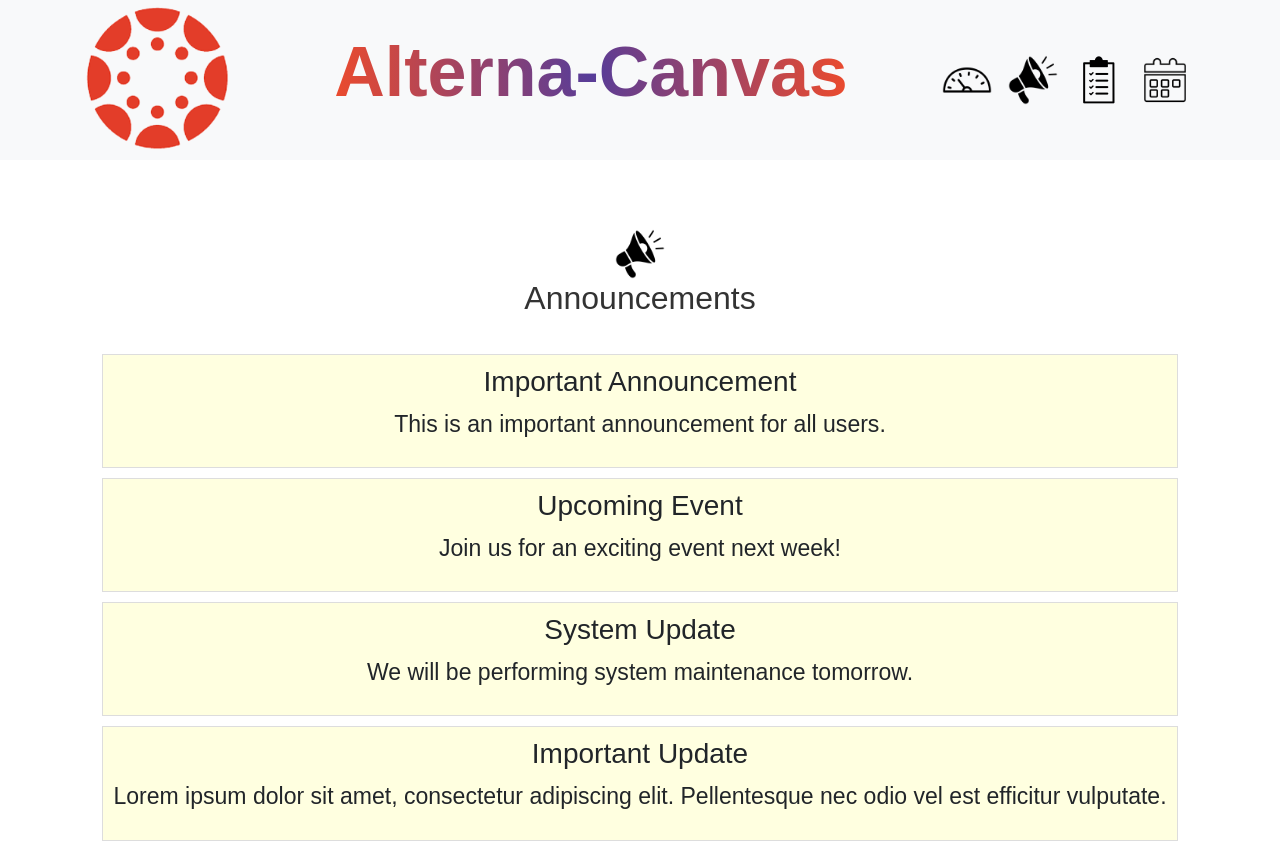
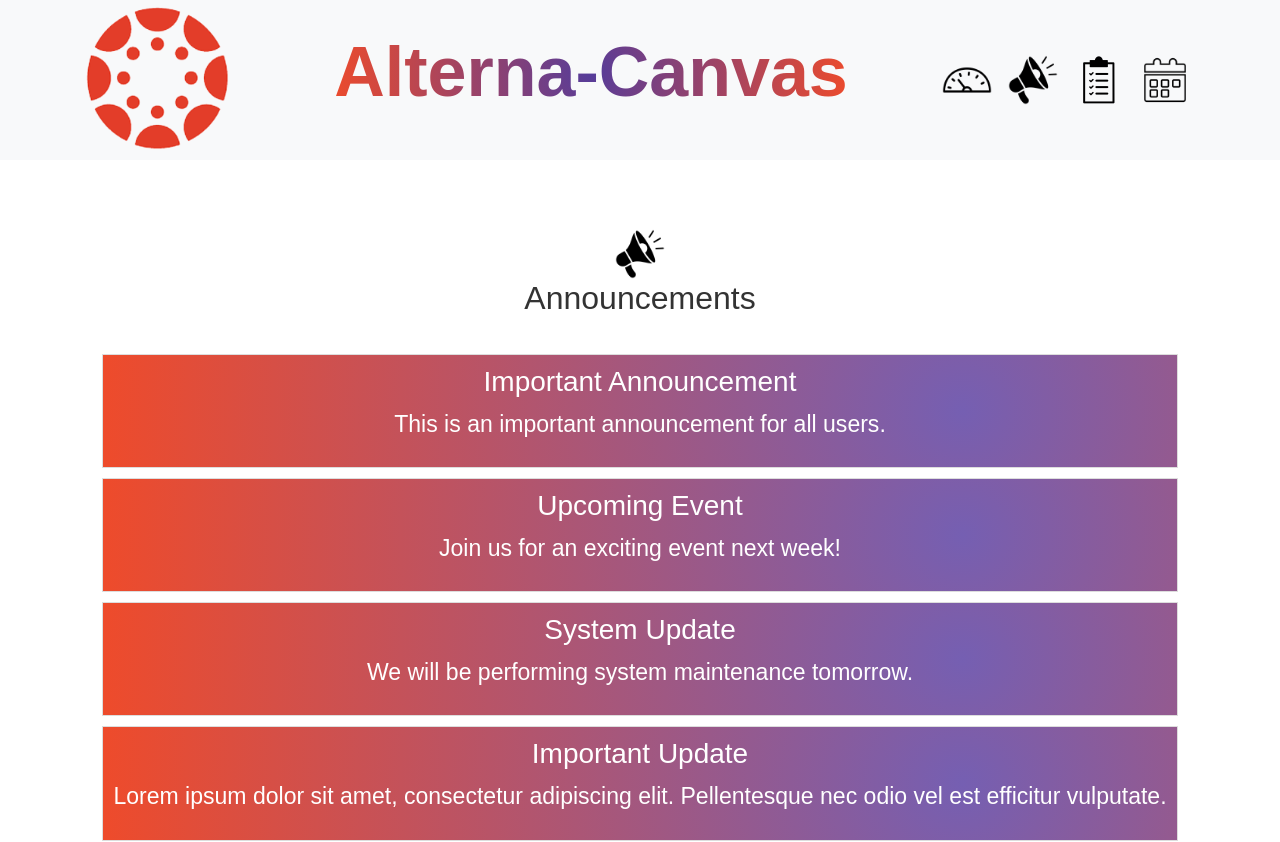
Before and after one commit to SaumickPradhan/Gamified-Canvas-ACan, a React (Vite) app in the folder Gamified-Canvas-Acan/: page /announcements in a window 1280 px wide. Shown: the top 842 px of the page. Built offline with nearby package versions, Linux system fonts and the light colour scheme.

Commit message:
Updated LoginPage loading error

```diff
--- a/Gamified-Canvas-Acan/src/App.jsx
+++ b/Gamified-Canvas-Acan/src/App.jsx
@@ -1,9 +1,9 @@
-import { useState } from 'react'
+import { useState, useEffect } from 'react'
 import reactLogo from './assets/react.svg'
 import './App.css'
 import LoginPage from './pages/LoginPage'
 import { Link } from 'react-router-dom';
-import {BrowserRouter as Router, Routes,Route,Navigate,} from "react-router-dom";
+import {BrowserRouter as Router, Routes,Route,Navigate} from "react-router-dom";
 import { Container } from "react-bootstrap";
 import NavBar from './components/NavBar'
 import Dashboard from './pages/Dashboard';
@@ -27,19 +27,27 @@ import GamifiedCalendarPage from './components/GamifiedCalendarPage';
 
 function App() {
   // Global variable to store user input
-  const [userInput, setUserInput] = useState(""); // Global variable to store user input
+  const [userInput, setUserInput] = useState('');
   const [isLoggedIn, setIsLoggedIn] = useState(false);
 
-  // Callback function to set user input in App.jsx and trigger navigation
+
   const handleUserInput = (input) => {
     setUserInput(input);
     setIsLoggedIn(true);
   };
 
+  useEffect(() => {
+    // Check if the current location is not the LoginPage
+    if (window.location.pathname !== '/') {
+      setIsLoggedIn(true);
+    }
+  }, [])
   // Callback function to set user input in App.jsx
 
   return (
     <div className="App">
+      {isLoggedIn && window.location.pathname !== '/' && <NavBar />}
+ <Container>
        <Router>
             <Routes>
             <Route
@@ -52,26 +60,6 @@ function App() {
               )
             }
           />
-            {/* <Route path="/dashboard/:userInput" element={<NavBar />} /> */}
-
-            </Routes>
-            </Router>
-            {/* <Router>
-              <Routes>
-              <Route path="/Zoom" element={<VerticalNavBar />} />
-              <Route path="/RewardCenter" element={<VerticalNavBar />} />
-            <Route path="/ModulesPage" element={<VerticalNavBar />} />
-            <Route path="/Syllabus" element={<VerticalNavBar />} />
-            <Route path="/GradeBook" element={<VerticalNavBar />} />
-            <Route path="/AssignmentPage" element={<VerticalNavBar />} />
-
-              </Routes>
-            </Router> */}
-            <NavBar />
-
-            <Container>
-            <Router>
-            <Routes>
             <Route path="/Dashboard/:userInput" element={<Dashboard  onUserInput={handleUserInput}/>} />
 
             <Route path="/announcements" element={<Announcements />} />
--- a/Gamified-Canvas-Acan/src/pages/Announcements.css
+++ b/Gamified-Canvas-Acan/src/pages/Announcements.css
@@ -6,8 +6,12 @@
   }
 
   .announcement-card {
-    background-color: lightyellow; /* White background color for each announcement card */
+    background-image: radial-gradient(circle at 80%, #755fb2, #ee4b2b);
     border: 1px solid #ddd; /* Add a border for separation */
     padding: 10px; /* Add padding to each announcement card */
     margin-bottom: 10px; /* Add margin between announcement cards */
   }
+
+  .announcement-card h3 , .announcement-card  p {
+    color: white;
+  }
--- a/Gamified-Canvas-Acan/src/pages/Dashboard.jsx
+++ b/Gamified-Canvas-Acan/src/pages/Dashboard.jsx
@@ -87,11 +87,13 @@
 // export default Dashboard;
 
 
-import React from 'react';
+import React, { useState, useEffect } from 'react';
+
 import './Dashboard.css';
 import { useParams } from 'react-router-dom';
 import { useNavigate } from "react-router-dom";
 const Dashboard = () => {
+
 
     // const reloadPage = () => {
     //     setTimeout(() => {
@@ -106,6 +108,10 @@ const Dashboard = () => {
 
       const navi = useNavigate();
   const { userInput } = useParams();
+
+  useEffect(() => {
+    // Fetch data based on userInput
+  }, [userInput]);
 
     const handleCourseClick = (courseName) => {
         // alert(`Clicked on ${courseName}`);
--- a/Gamified-Canvas-Acan/src/pages/LoginPage.jsx
+++ b/Gamified-Canvas-Acan/src/pages/LoginPage.jsx
@@ -7,6 +7,8 @@ import { useNavigate } from "react-router-dom";
 
 const LoginPage = ({ onUserInput }) => {
     const history = useNavigate();
+    const [isLogged, setIsLogged] = useState(false);
+
   // State for the mascot image URL
   const [mascotImage, setMascotImage] = useState("");
 
@@ -30,7 +32,9 @@ const LoginPage = ({ onUserInput }) => {
 
     // Call the callback function from App.jsx
     onUserInput(userInput);
+    setIsLogged(true);
 
+    console.log(userInput)
     history(`/Dashboard/${userInput}`);
   }
 
```
